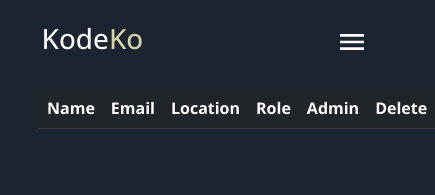
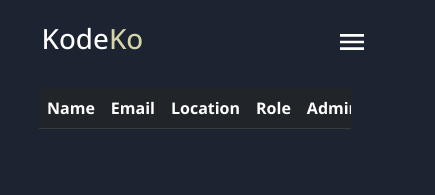
Before and after one commit to hnsnl15/headhunting_site_AHM, a React (Vite) app: page /admin in a window 390 px wide. Shown: the top 195 px of the page, 435 px wide, since content can reach past the window. Built offline with nearby package versions, Linux system fonts and the light colour scheme.

Commit message:
Made admin page mobile view table scrolling within div.

```diff
--- a/src/components/Admin/Admin.jsx
+++ b/src/components/Admin/Admin.jsx
@@ -45,6 +45,7 @@ export default function Admin() {
     style = {{
       width: 'min(1600px, 80%)',
       margin: 'auto',
+      overflow: 'scroll',
     }}
     >
       <table className="table table-striped table-hover table-dark">
```
